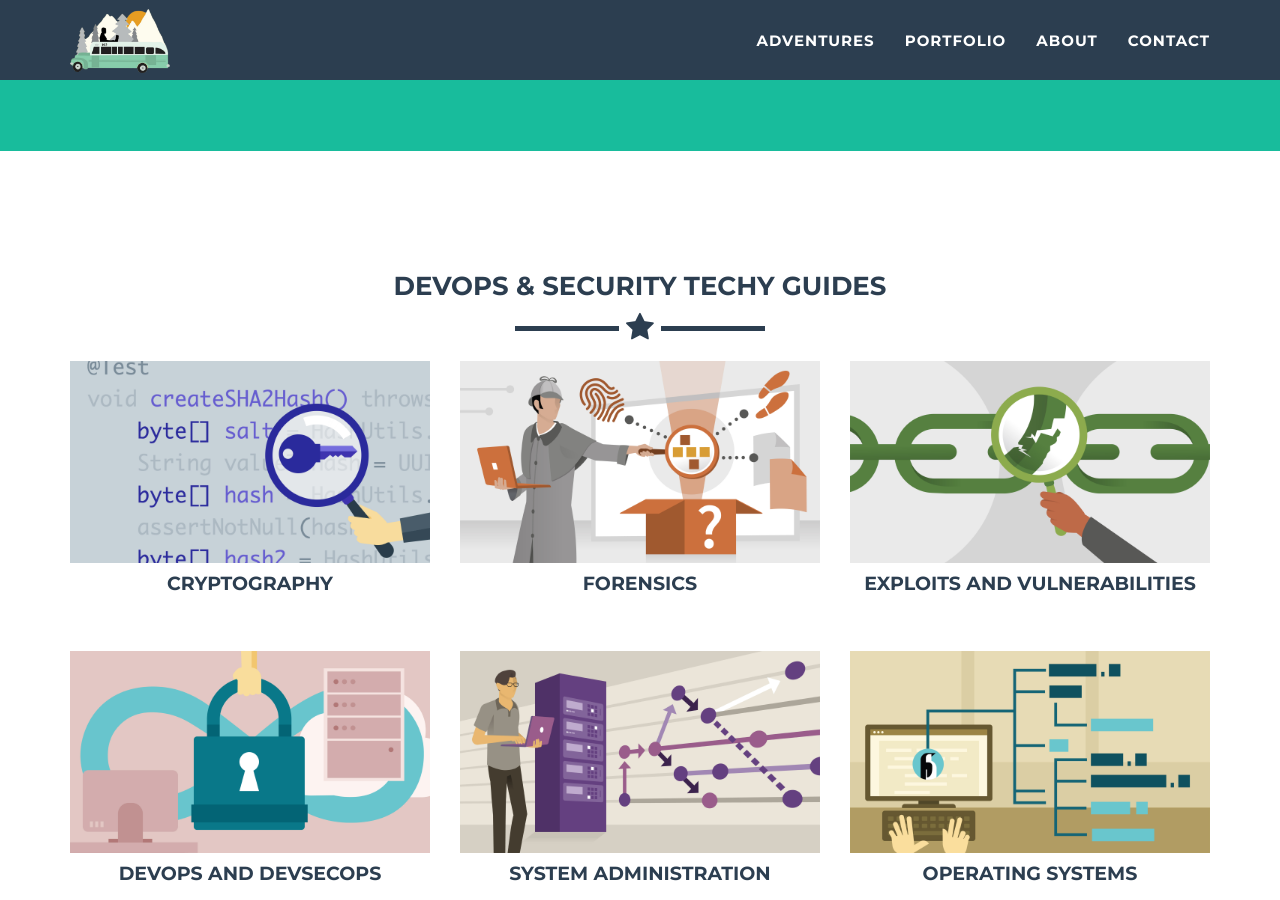
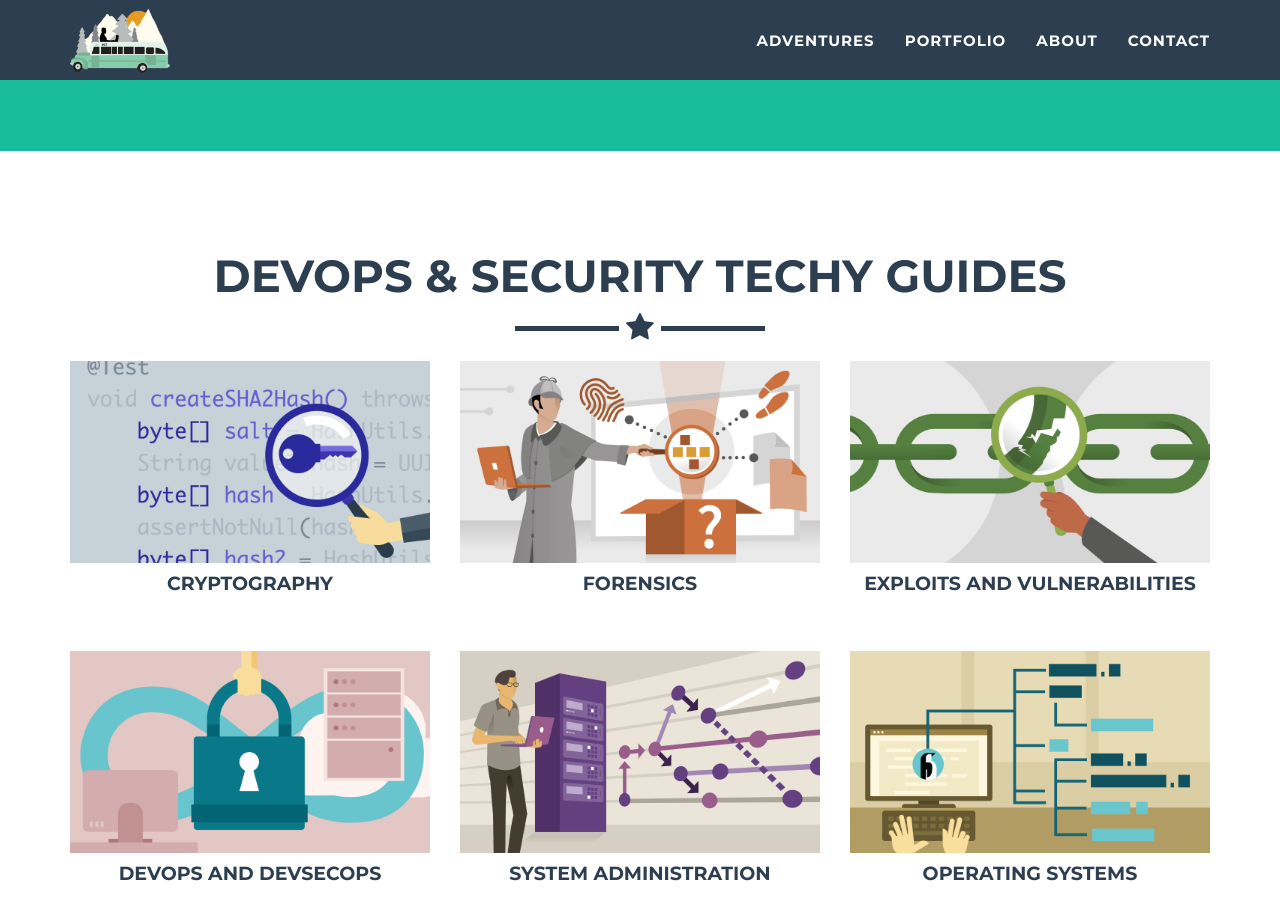
Before and after one commit to Ahmed-Elkashef/Ahmed-Elkashef.github.io, a Jekyll site: the page built from index.html, in a window 1280 px wide and 900 px high, scrolled down 678 px. Built offline with Jekyll 4.4.1, drawn with Linux system fonts in a browser that asks for light colours.

Commit message:
update the about section

```diff
--- a/_includes/contact.html
+++ b/_includes/contact.html
@@ -7,7 +7,7 @@
         <hr class="star-primary">
       </div>
     </div>
-    <div class="row" style="padding-left: 15px;padding-right: 15px;">
+    <div class="row" style="padding-left: 15px !important;padding-right: 15px !important;">
       <div class="col-lg-8 col-lg-offset-2">
         <!-- To configure the contact form email address, go to mail/contact_me.php and update the email address in the PHP file on line 19. -->
         <!-- The form should work on most web servers, but if the form is not working you may need to configure your web server differently. -->
--- a/_includes/portfolio_grid.html
+++ b/_includes/portfolio_grid.html
@@ -3,7 +3,7 @@
         <div class="container">
             <div class="row">
                 <div class="col-lg-12 text-center">
-                    <h3>DevOps & Security Techy Guides</h3>
+                    <h2>DevOps & Security Techy Guides</h2>
                     <hr class="star-primary">
                 </div>
             </div>
```
